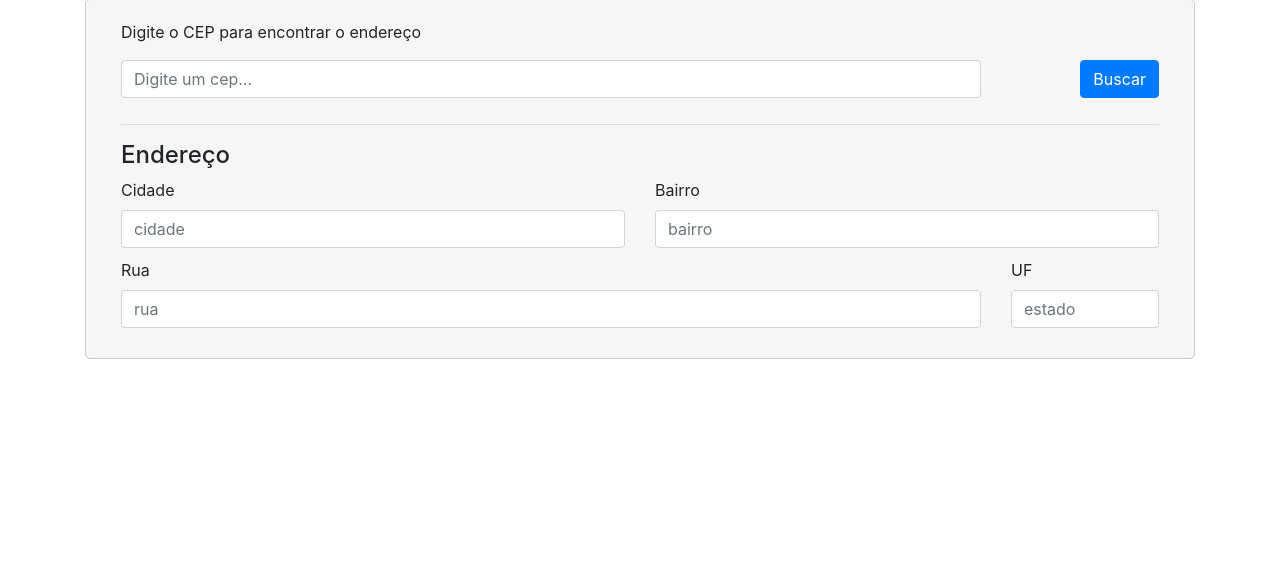
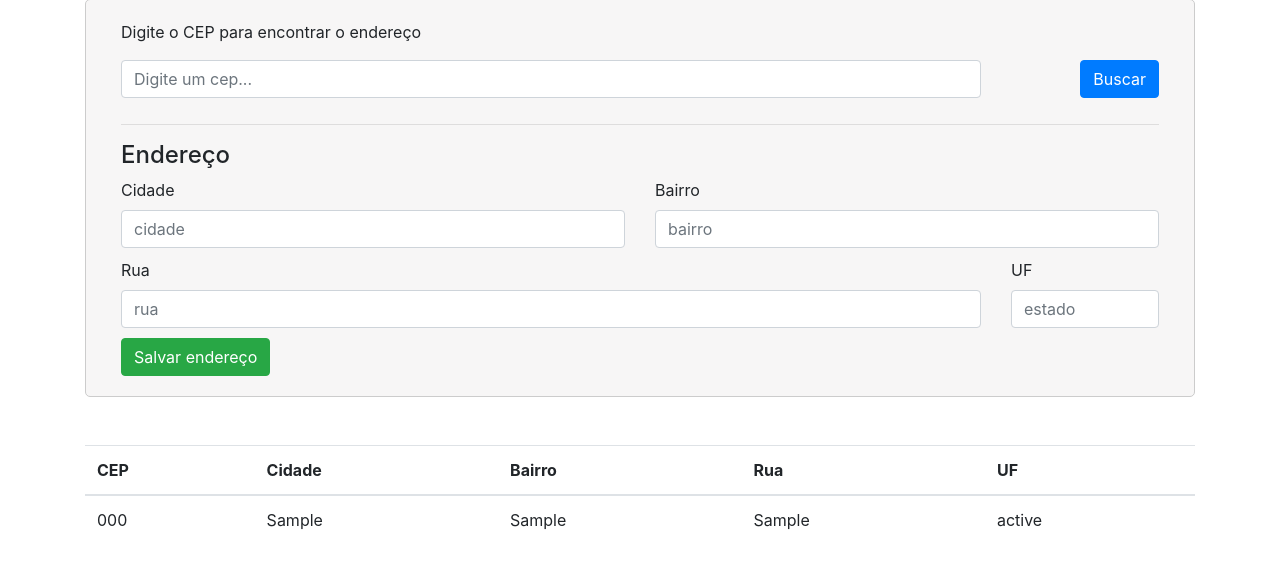
Before and after one commit to lucasrafaeldesouza/projetoweb, a PHP site: page / in a window 1280 px wide. Shown: the part 49-618 px from the top of the page. Run offline with PHP 8.4, Linux system fonts and the light colour scheme; tables that the repository leaves empty or names only in its code hold one stand-in row (values such as "Sample post").

Commit message:
cadastrando endereco e listando

```diff
--- /dev/null
+++ b/dbconfig.php
@@ -0,0 +1,12 @@
+<?php
+$servername = "localhost";
+$username = "root";
+$passaword = "";
+$db_name = "projetoweb";
+
+$connect = mysqli_connect($servername, $username, $passaword, $db_name);
+mysqli_set_charset($connect, "utf8");
+
+if(mysqli_connect_error()):
+    echo "Erro na conexão: ".mysqli_connect_error();
+endif;
--- a/index.php
+++ b/index.php
@@ -1,5 +1,6 @@
 <?php
     include_once ('viacep.php');
+    include_once ('dbconfig.php');
     $address = buscaEndereco();
 ?>
 
@@ -48,9 +49,47 @@
                             <input class="form-control spaced-input" type="text" placeholder="estado" name="estado" value="<?php echo $address->uf ?>">
                         </div>
                     </div>
+                    <div class="row">
+                        <div class="col-md-12">
+                            <button type="submit" class="btn btn-success" name="salvar_endereco">Salvar endereço</button>
+                        </div>
+                    </div>
                 </div>
             </form>
         </div>
     </div>
+
+    <div class="container mt-5">
+    <table class="table">
+        <thead>
+            <tr>
+                <th scope="col">CEP</th>
+                <th scope="col">Cidade</th>
+                <th scope="col">Bairro</th>
+                <th scope="col">Rua</th>
+                <th scope="col">UF</th>
+            </tr>
+        </thead>
+        <tbody>
+            <?php
+            $sql = "SELECT * FROM endereco";
+            $resultado = mysqli_query($connect, $sql);
+            $dados_endereco = mysqli_fetch_all($resultado, MYSQLI_ASSOC);
+            foreach ($dados_endereco as $dados) {
+            ?>
+                <tr>
+                    <td><?php echo $dados['cep']; ?></td>
+                    <td><?php echo $dados['cidade']; ?></td>
+                    <td><?php echo $dados['bairro']; ?></td>
+                    <td><?php echo $dados['rua']; ?></td>
+                    <td><?php echo $dados['estado']; ?></td>
+                </tr>
+            <?php
+            }
+            ?>
+        </tbody>
+    </table>
+</div>
+
 </body>
 </html>
--- a/viacep.php
+++ b/viacep.php
@@ -1,4 +1,29 @@
 <?php
+require_once 'dbconfig.php';
+
+if (isset($_POST['salvar_endereco'])) {
+    $cep = mysqli_escape_string($connect, $_POST['cep']);
+    $cidade = mysqli_escape_string($connect, $_POST['cidade']);
+    $bairro = mysqli_escape_string($connect, $_POST['bairro']);
+    $rua = mysqli_escape_string($connect, $_POST['rua']);
+    $estado = mysqli_escape_string($connect, $_POST['estado']);
+
+    if (isCep($cep)) {
+        $sql = "INSERT INTO endereco (cep, cidade, bairro, rua, estado)
+                VALUES ('$cep', '$cidade', '$bairro' ,'$rua', '$estado')";
+
+        if (mysqli_query($connect, $sql)) {
+            $_SESSION['mensagem'] = "Cadastrado com sucesso";
+            header('Location: ../projetoweb');
+        } else {
+            $_SESSION['mensagem'] = "Erro ao cadastrar";
+            header('Location: .../index.php');
+        }
+    } else {
+        $_SESSION['mensagem'] = "CEP não pode estar vazio";
+        header('Location: ../projetoweb');
+    }
+}
 
 function buscaEndereco() {
 
```
